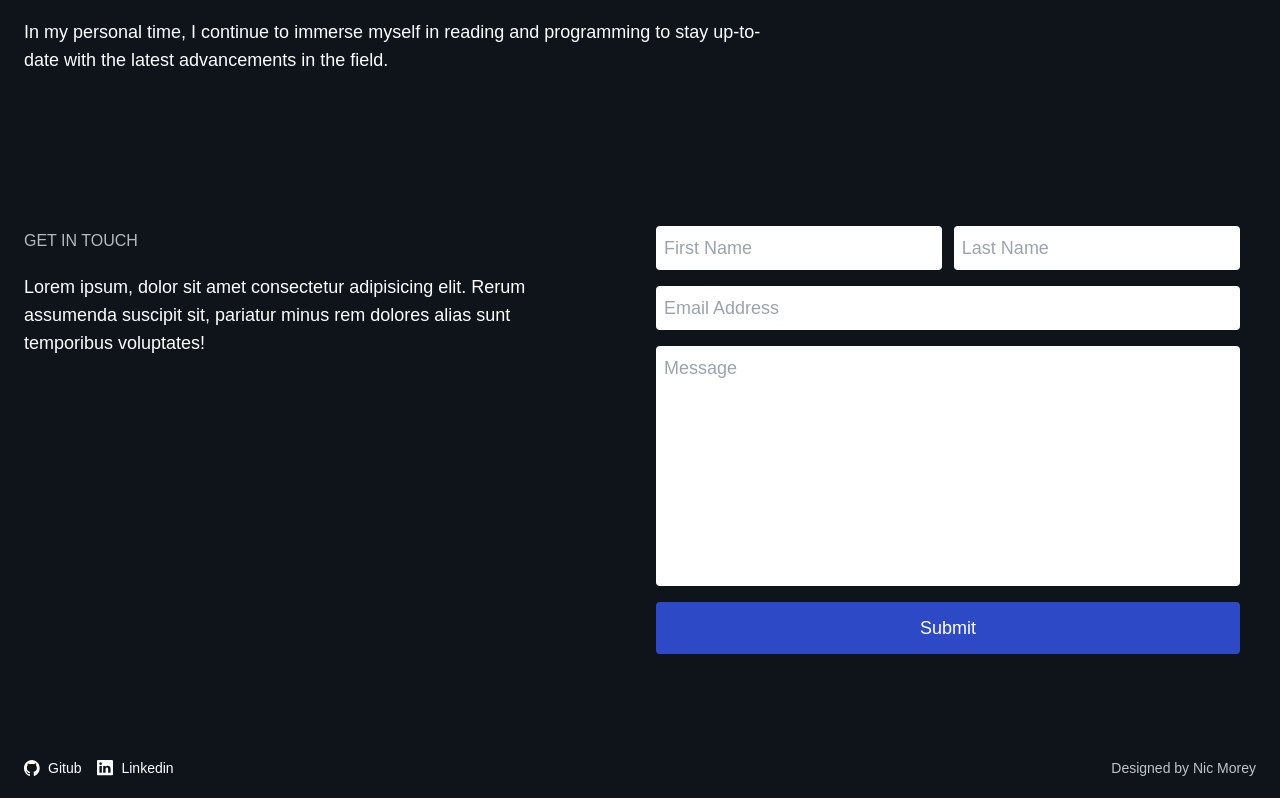
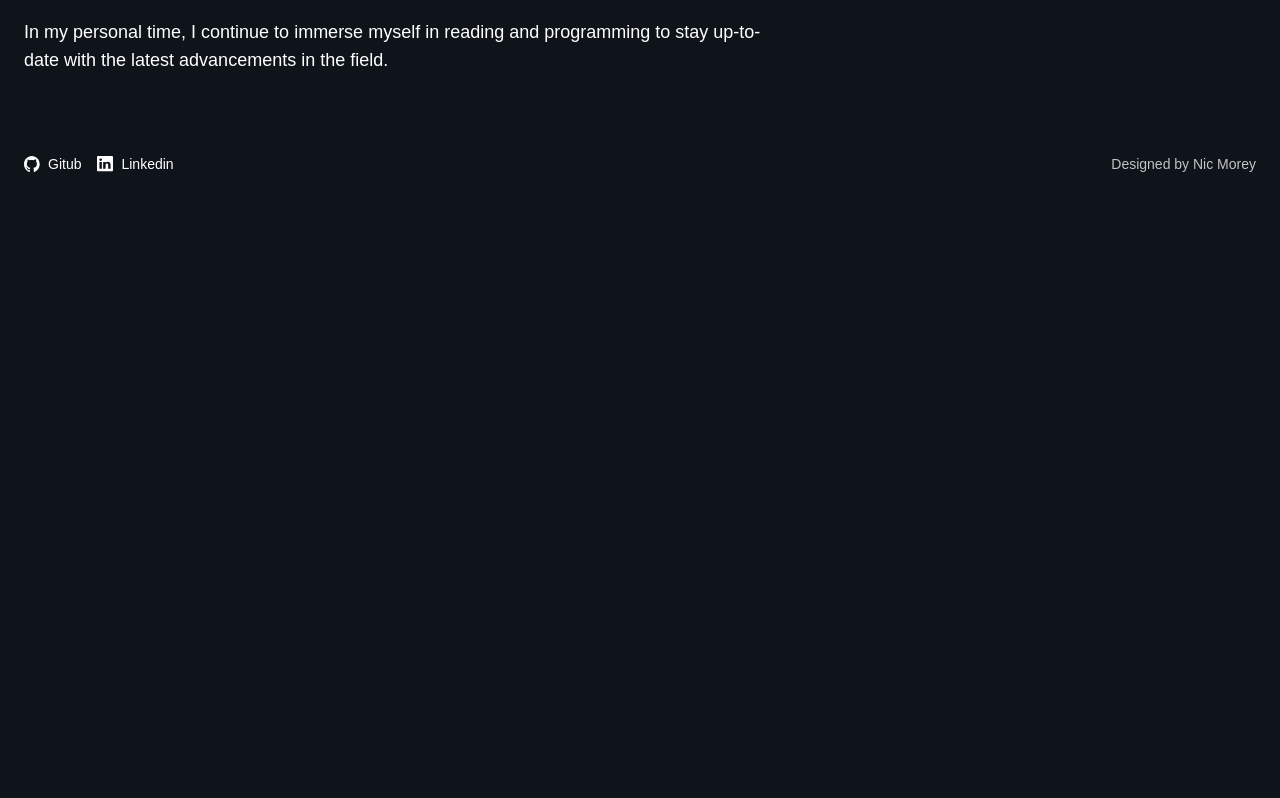
Before and after one commit to Nickolas-Hernandez/nickhernandez.dev, a Next.js app: page / in a window 1280 px wide. Shown: the part 1666-2464 px from the top of the page. After the commit the page ends 1860 px from the top, so only its background shows below. Built offline with nearby package versions, Linux system fonts and the light colour scheme; a web font is replaced by a local one.

Commit message:
Revise and build #14

```diff
--- a/package.json
+++ b/package.json
@@ -13,11 +13,13 @@
     "@splinetool/react-spline": "^2.2.5",
     "@splinetool/runtime": "^0.9.211",
     "@types/node": "18.11.18",
+    "@types/nodemailer": "^6.4.7",
     "@types/react": "18.0.27",
     "@types/react-dom": "18.0.10",
     "eslint": "8.32.0",
     "eslint-config-next": "13.1.4",
     "next": "13.1.4",
+    "nodemailer": "^6.9.1",
     "react": "18.2.0",
     "react-dom": "18.2.0",
     "react-hook-form": "^7.43.1",
--- a/src/components/contactSection/contactForm.tsx
+++ b/src/components/contactSection/contactForm.tsx
@@ -1,14 +1,9 @@
 import { useForm, SubmitHandler } from "react-hook-form";
-
-type Inputs = {
-  firstName: string,
-  lastName: string,
-  email: string,
-  message: string,
-};
+import { FormInputs } from "@/interfaces/contactForm";
+import { sendContactForm } from "@/utils/api";
 
 export const ContactForm = () => {
-  const { register, handleSubmit, watch, formState: { errors, isValid } } = useForm<Inputs>({
+  const { register, handleSubmit, watch, formState: { errors, isValid } } = useForm<FormInputs>({
     mode: "onChange",
     defaultValues: {
       firstName: "",
@@ -17,8 +12,8 @@ export const ContactForm = () => {
       message: "",
     }
   });
-  const onSubmit: SubmitHandler<Inputs> = data => {
-    console.log(data);
+  const onSubmit: SubmitHandler<FormInputs> = data => {
+    sendContactForm(data);
   };
 
   return(
--- a/src/components/introSection/introSection.tsx
+++ b/src/components/introSection/introSection.tsx
@@ -10,7 +10,7 @@ export const IntroSection = () => {
           <h1 className=" text-5xl lg:text-6xl font-bold">Nick Hernandez</h1>
           <h1 className="text-5xl lg:text-6xl font-normal mb-5">and I build on the web.</h1>
           <p className="opacity-75 max-w-xl">I am a front-end web developer with a passion for crafting unique, production ready user experiences.</p>
-          <Link href="#contact" className="mr-1"><button>Say Hello</button></Link>
+          <Link href="mailto:contact@nickhernandez.dev" className="mr-1"><button>Say Hello</button></Link>
           <Link href="#about-me"><button className="style-2">About Me</button></Link>
         </div>
         <div className="cube-container">
--- a/src/components/layout/components/header/header.tsx
+++ b/src/components/layout/components/header/header.tsx
@@ -26,9 +26,9 @@ export const Header = () => {
             <li><Link href="#projects">Projects</Link></li>
             <li><Link href="https://github.com/Nickolas-Hernandez" target="_blank">GitHub</Link></li>
           </ul>
-          <Link href="#contact" className="lg:hidden"><button className="style-3">Contact</button></Link>
+          <Link href="mailto:contact@nickhernandez.dev" className="lg:hidden"><button className="style-3">Contact</button></Link>
         </nav>
-        <Link href="#contact" className="hidden lg:block"><button className="style-3">Contact</button></Link>
+        <Link href="mailto:contact@nickhernandez.dev" className="hidden lg:block"><button className="style-3">Contact</button></Link>
         <div className={`menu-button ${menuStatus ? 'open' : ''}`} onClick={toggleMenu}>
           <span className="line line-top"></span>
           <span className="line line-center"></span>
--- /dev/null
+++ b/src/interfaces/contactForm.ts
@@ -0,0 +1,6 @@
+export interface FormInputs {
+  firstName: string,
+  lastName: string,
+  email: string,
+  message: string,
+};
--- a/src/pages/index.tsx
+++ b/src/pages/index.tsx
@@ -2,7 +2,7 @@ import { Layout } from '@/components/layout';
 import { IntroSection } from '@/components/introSection';
 import { AboutMeSection } from '@/components/aboutMeSection';
 import { ProjectsSection } from '@/components/projectsSection';
-import { ContactSection } from '@/components/contactSection';
+// import { ContactSection } from '@/components/contactSection';
 
 export default function Home() {
   return (
@@ -10,7 +10,7 @@ export default function Home() {
       <IntroSection />
       <ProjectsSection />
       <AboutMeSection />
-      <ContactSection />
+      {/* <ContactSection /> */}
     </Layout>
   )
 }
--- a/src/styles/sections/_contact.scss
+++ b/src/styles/sections/_contact.scss
@@ -22,9 +22,9 @@
 
       input,
       textarea {
-        @apply mb-4 w-full p-2 text-primary rounded outline-secondary border-l-0;
+        @apply mb-4 w-full p-2 bg-white text-primary rounded outline-secondary border-l-0;
 
-        transition: border-left 0.2s linear;
+        transition: border-left 0.1s linear;
 
         &.half-input {
           @apply w-full;
--- /dev/null
+++ b/src/utils/api.ts
@@ -0,0 +1,12 @@
+import { FormInputs } from "@/interfaces/contactForm";
+
+export const sendContactForm = async (data: FormInputs) => {
+  const response = await fetch('/api/contact', {
+    method: 'POST',
+    headers: {
+      'Content-Type': 'application/json',
+    },
+    body: JSON.stringify(data),
+  })
+  return response;
+}
```
Also changed, not shown: 1 other file (tests, documents, lock files or other folders).
